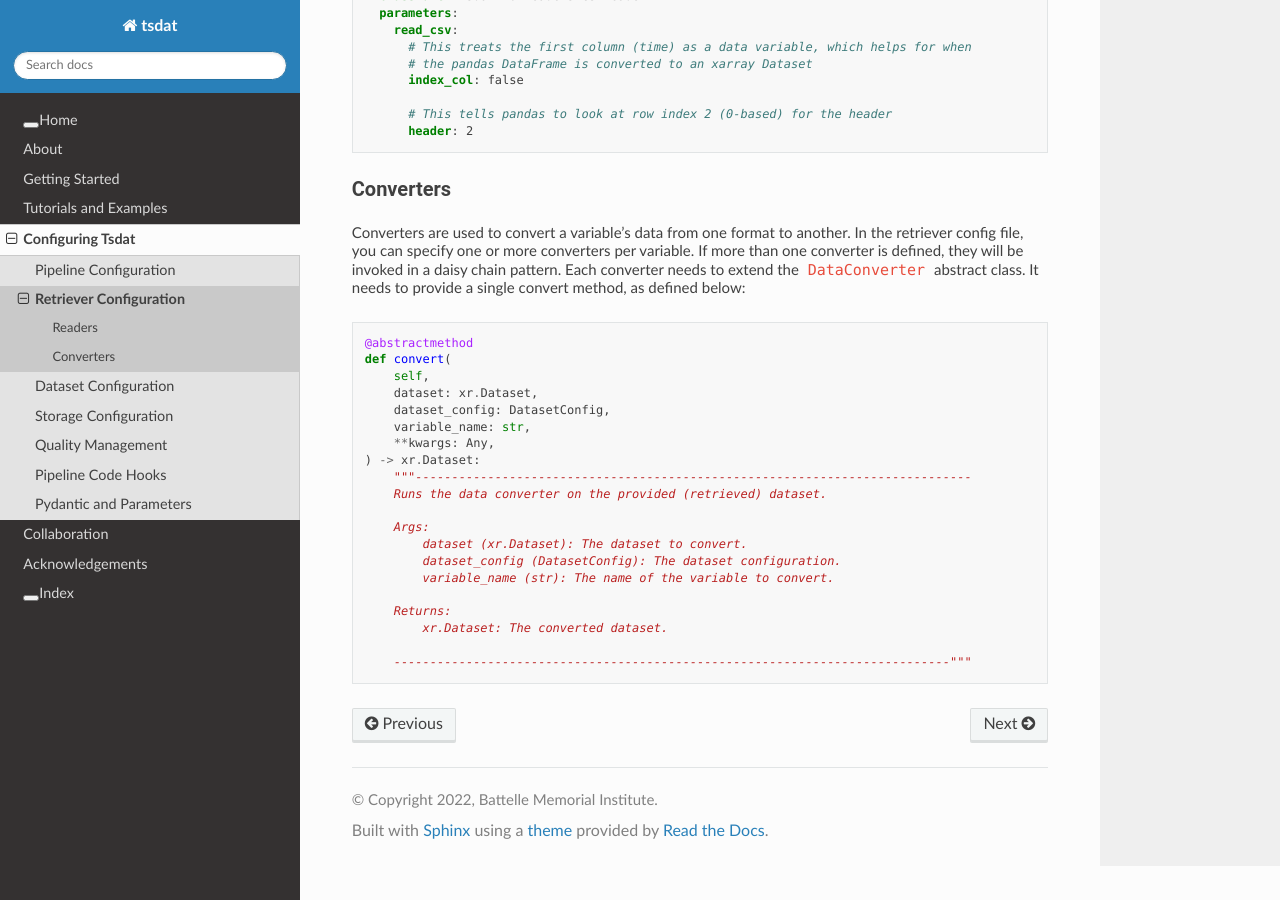
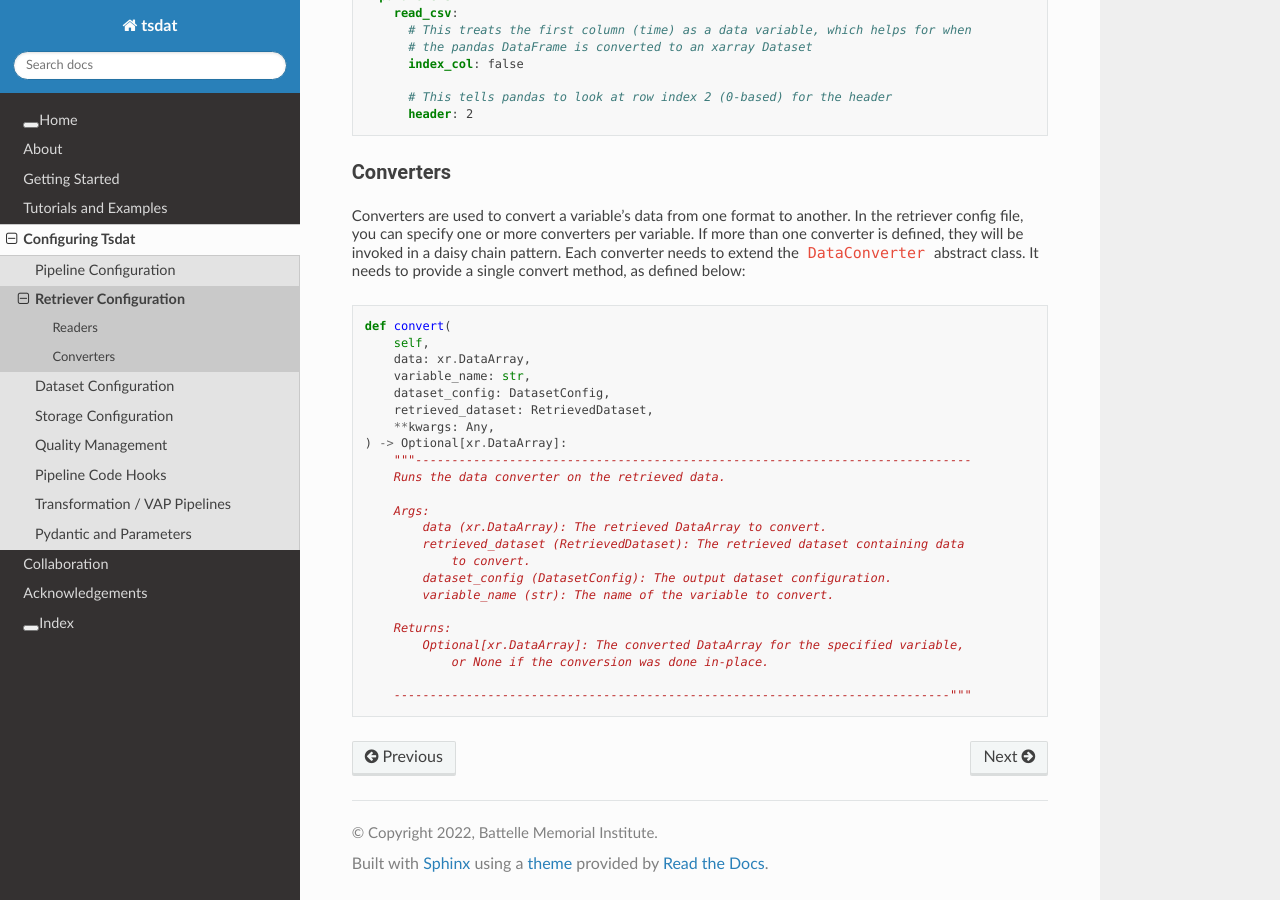
Before and after one commit to tsdat/tsdat, a Sphinx documentation site: the page built from docs/source/config/retriever_config.rst, in a window 1280 px wide and 900 px high, scrolled down 1458 px. Built offline with Sphinx 7.4.7 and the Read the Docs theme 2.0.0, drawn with Linux system fonts in a browser that asks for light colours; pages that are not in the unit, such as notebooks, are missing from menus.

Commit message:
Update docs

```diff
--- a/docs/source/conf.py
+++ b/docs/source/conf.py
@@ -24,7 +24,7 @@ copyright = "2022, Battelle Memorial Institute"
 author = "tsdat"
 
 # The full version, including alpha/beta/rc tags
-release = "0.4.1"
+# release = "0.4.1"
 
 
 # -- General configuration ---------------------------------------------------
--- a/docs/source/config/configuring_tsdat.rst
+++ b/docs/source/config/configuring_tsdat.rst
@@ -35,6 +35,7 @@ Tsdat pipelines produce standardized datasets that follow the conventions and te
    storage_config
    quality_control
    hook_functions
+   transform_config
    pydantic
 
 
--- a/docs/source/config/retriever_config.rst
+++ b/docs/source/config/retriever_config.rst
@@ -39,7 +39,6 @@ Readers must extend the abstract class ``DataReader`` and implement the followin
 
 .. code-block:: python
 
-    @abstractmethod
     def read(self, input_key: str) -> Union[xr.Dataset, Dict[str, xr.Dataset]]:
         """-----------------------------------------------------------------------------
         Uses the input key to open a resource and load data as a xr.Dataset object or as
@@ -89,23 +88,26 @@ convert method, as defined below:
 
 .. code-block:: python
 
-    @abstractmethod
     def convert(
         self,
-        dataset: xr.Dataset,
+        data: xr.DataArray,
+        variable_name: str,
         dataset_config: DatasetConfig,
-        variable_name: str,
+        retrieved_dataset: RetrievedDataset,
         **kwargs: Any,
-    ) -> xr.Dataset:
+    ) -> Optional[xr.DataArray]:
         """-----------------------------------------------------------------------------
-        Runs the data converter on the provided (retrieved) dataset.
+        Runs the data converter on the retrieved data.
 
         Args:
-            dataset (xr.Dataset): The dataset to convert.
-            dataset_config (DatasetConfig): The dataset configuration.
+            data (xr.DataArray): The retrieved DataArray to convert.
+            retrieved_dataset (RetrievedDataset): The retrieved dataset containing data
+                to convert.
+            dataset_config (DatasetConfig): The output dataset configuration.
             variable_name (str): The name of the variable to convert.
 
         Returns:
-            xr.Dataset: The converted dataset.
+            Optional[xr.DataArray]: The converted DataArray for the specified variable,
+                or None if the conversion was done in-place.
 
         -----------------------------------------------------------------------------"""
```
Also changed, not shown: docs/source/config/pipeline_config.rst (+8 -1 lines), docs/source/config/transform_config.rst (added, +99 -0 lines).
